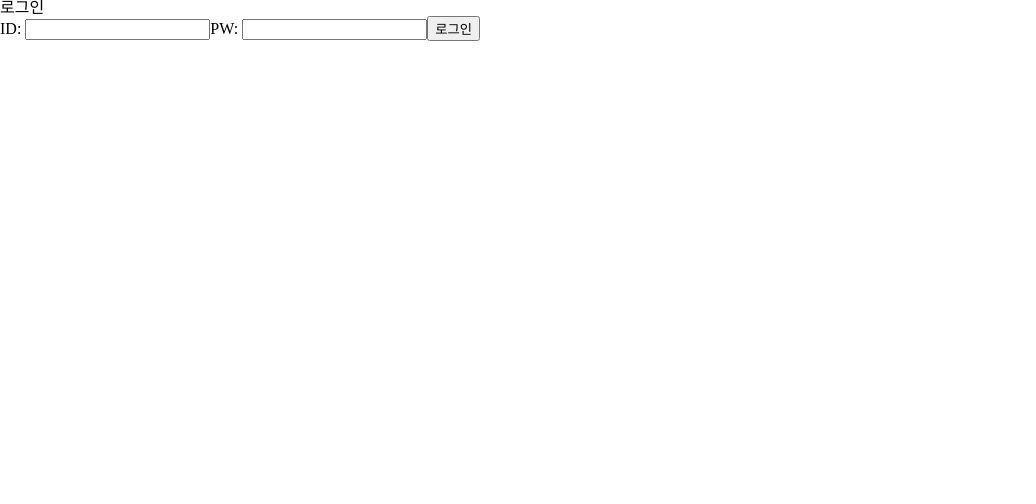
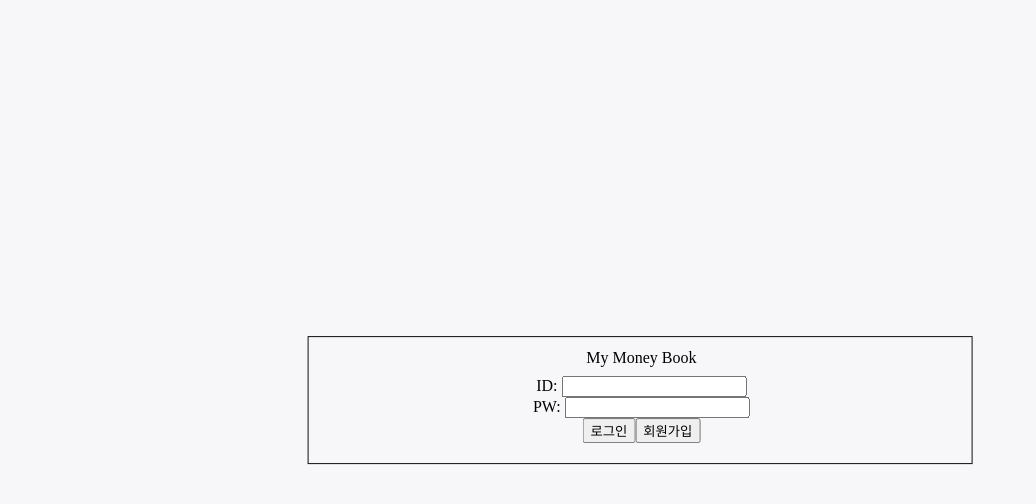
Before and after one commit to awdsza/my-moneybook, a Vue app: page /login in a window 1280 px wide. Shown: the top 504 px of the page, without its empty margins (0-1036 px from the left). Built offline with nearby package versions, Linux system fonts and the light colour scheme.

Commit message:
feat:로그인 영역 잡기

```diff
--- a/src/App.vue
+++ b/src/App.vue
@@ -6,6 +6,7 @@
 </template>
 
 <script>
+import '@/css/common.css';
 import '@/css/reset.css';
 import BottomMenu from '@/components/bottom/BottomMenu.vue';
 export default {
--- a/src/components/login/LoginForm.vue
+++ b/src/components/login/LoginForm.vue
@@ -1,11 +1,20 @@
 <template>
+  <section class="login__form__section">
     <form @submit.prevent="submitLoginForm">
+      <section class="login__form__id__section">
         <label for="userID">ID: </label>
         <input type="text" id="userID" v-model="userID" />
+      </section>
+      <section class="login__form__password__section">
         <label for="password">PW: </label>
         <input type="text" id="password" v-model="password" />
+      </section>
+      <section class="login__form__signup__section">
         <button type="submit">로그인</button>
+        <button type="button">회원가입</button>
+      </section>
     </form>
+  </section>
 </template>
 
 <script>
@@ -29,4 +38,9 @@ export default {
 };
 </script>
 
-<style></style>
+<style styled>
+.login__form__section {
+  text-align: center;
+  margin: 10px 0;
+}
+</style>
--- /dev/null
+++ b/src/css/common.css
@@ -0,0 +1,14 @@
+body{
+    background: #F7F6F9;
+}
+.app{
+    position: relative;
+    width:100%;
+    height:100%;
+    font-size:1.2em;
+}
+h1{
+    font-size: 2rem;
+    text-align: center;
+    font-weight: 100;
+  }
--- a/src/views/login/LoginFormView.vue
+++ b/src/views/login/LoginFormView.vue
@@ -1,6 +1,6 @@
 <template>
-  <section>
-    <h1>로그인</h1>
+  <section class="login__section">
+    <h1 class="login__title">My Money Book</h1>
     <LoginForm />
   </section>
 </template>
@@ -14,4 +14,15 @@ export default {
 };
 </script>
 
-<style></style>
+<style scoped>
+.login__section {
+  margin: 0 auto;
+  width: 50%;
+  border: 1px solid #0e0e0e;
+  padding: 1% 10px 10px 1%;
+  position: absolute;
+  top: 50%;
+  left: 50%;
+  transform: translate(-50%, -50%);
+}
+</style>
```
Lines whose indentation alone changed are shown as unchanged.
